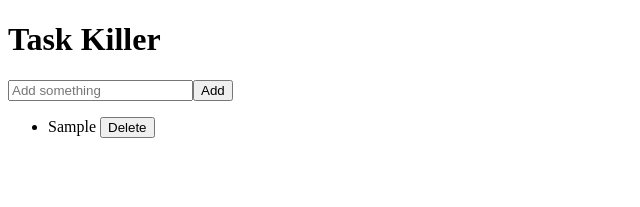
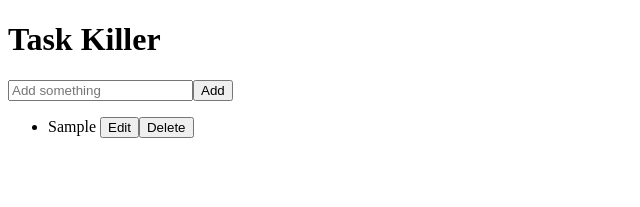
Before and after one commit to ArPimentel/Task-Killer, an Angular app: page / in a window 1280 px wide. Both pictures are taken after typing "Sample" into the empty fields and a click on the button "Add". Shown: the top 207 px of the page, without its empty margins (0-640 px from the left). Built offline with nearby package versions, Linux system fonts and the light colour scheme.

Commit message:
Edit task implementation

```diff
--- a/src/app/todo-list/todo-list.component.html
+++ b/src/app/todo-list/todo-list.component.html
@@ -6,6 +6,7 @@
 <ul>
   <li *ngFor="let task of tasks">
     {{ task }}
+    <button (click)="editTask()">Edit</button>
     <button (click)="deleteTask(task)">Delete</button>
   </li>
 </ul>
--- a/src/app/todo-list/todo-list.component.ts
+++ b/src/app/todo-list/todo-list.component.ts
@@ -16,6 +16,10 @@ export class TodoListComponent {
     }
   }
 
+  editTask() {
+    const current = this.tasks.indexOf(task)
+  }
+
   deleteTask(task: string) {
     const index = this.tasks.indexOf(task);
     if(index !== -1){
```
